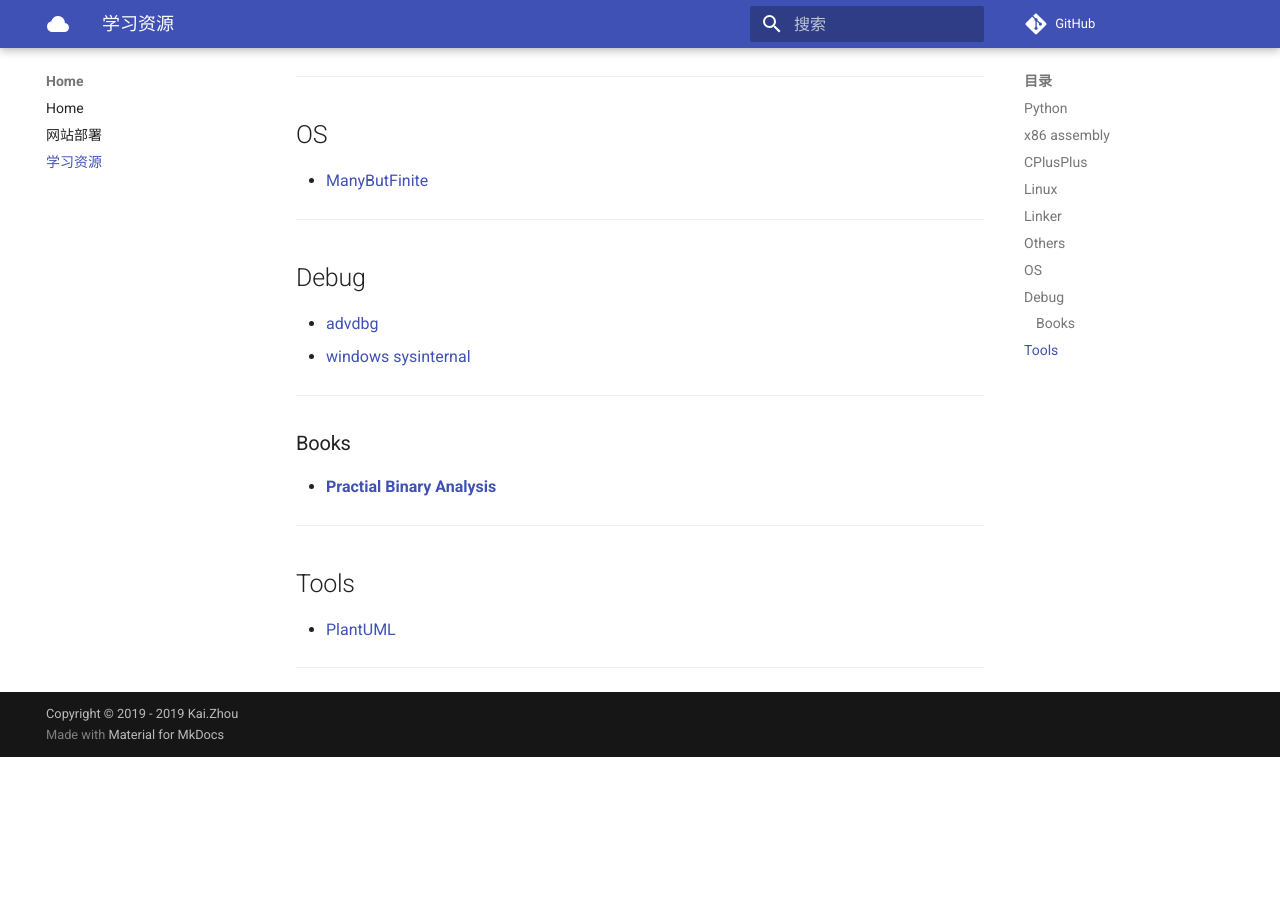
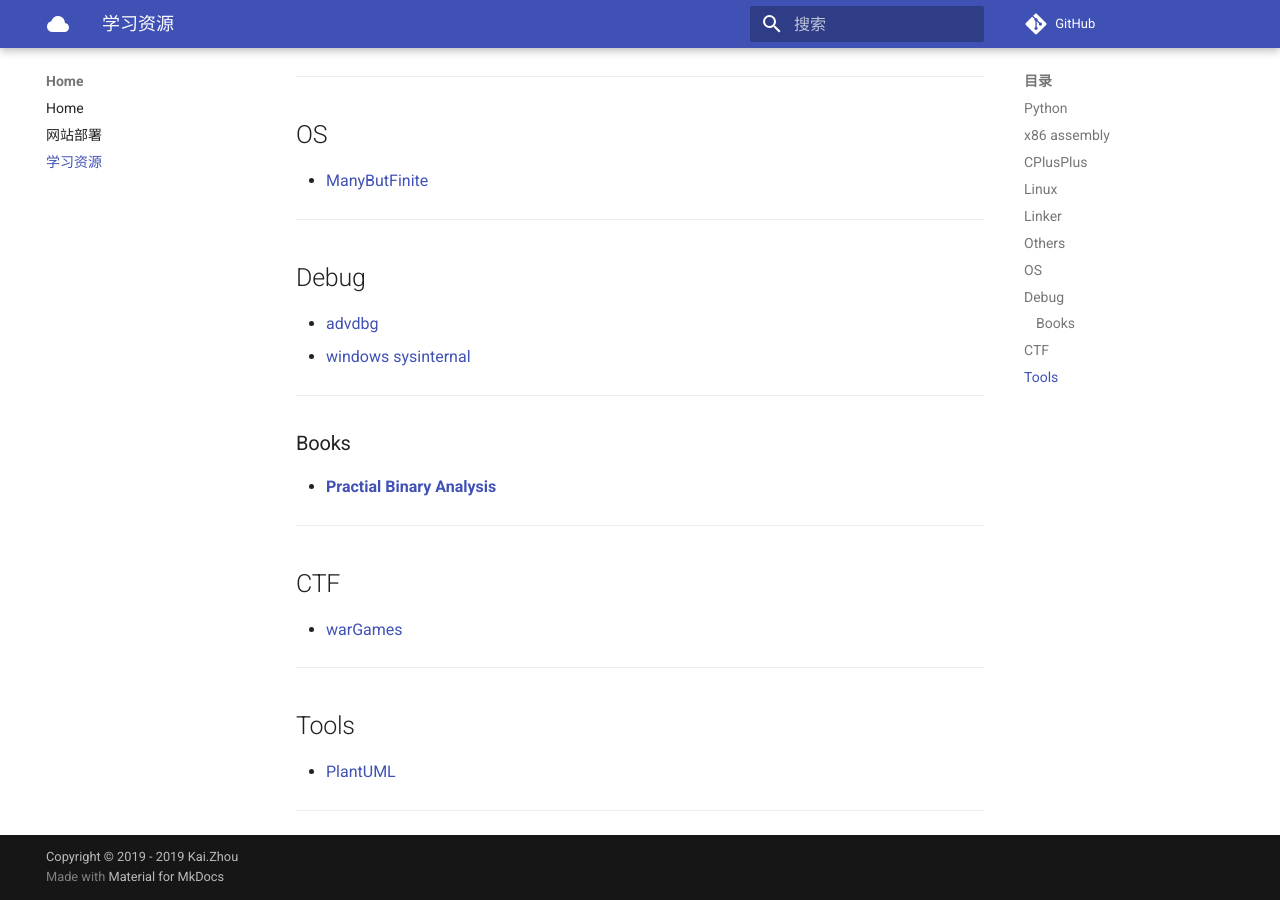
Before and after one commit to zhoukaidev/ks_blog, an MkDocs documentation site: the page built from docs/trainingResource.md, in a window 1280 px wide and 900 px high, scrolled down 1166 px. Built offline with MkDocs 1.6.1 and Material for MkDocs 9.7.7, drawn with Linux system fonts in a browser that asks for light colours; comment, search, counter and statistics services are not loaded; before the commit the page ends 1923 px from its top, so only the background shows below that.

Commit message:
Update trainingResource.md

```diff
--- a/docs/trainingResource.md
+++ b/docs/trainingResource.md
@@ -60,6 +60,12 @@ Record training resource linke to save my bad memroy.
 
 ---
 
+## CTF
+
+* [warGames](http://smashthestack.org/wargames.html)
+
+---
+
 ## Tools
 
 * [PlantUML](https://plantuml.com/)
```
